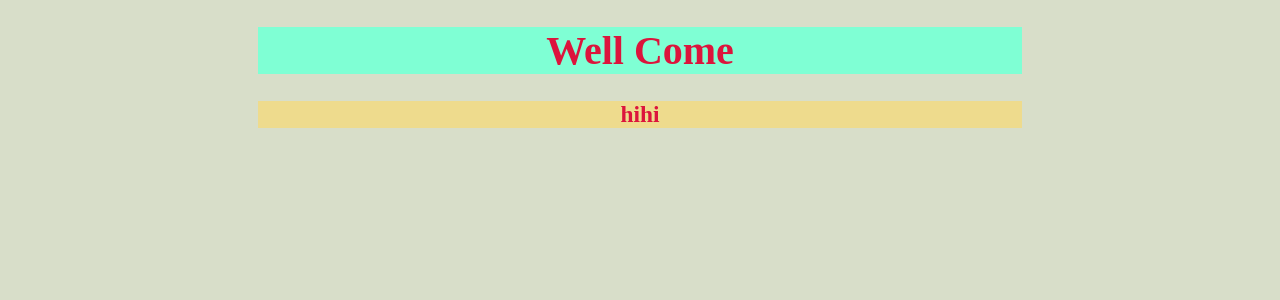
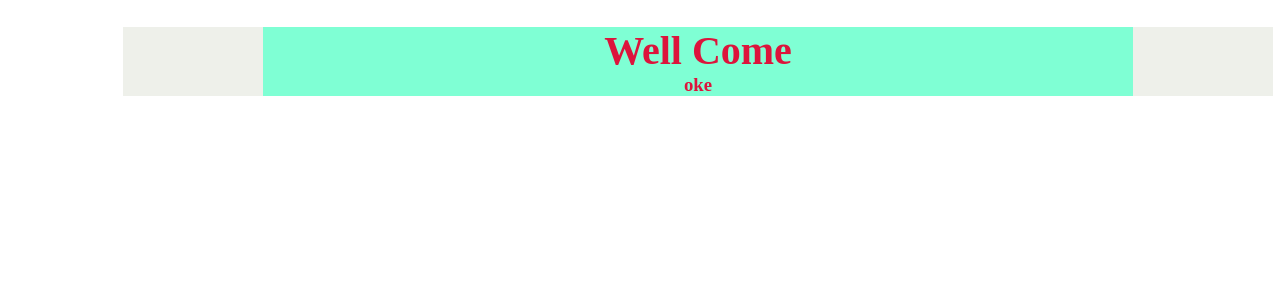
Before and after one commit to BanDuong/Ajax_django, a Django app: page /apps/ajax_app/index/ in a window 1280 px wide. Shown: the top 300 px of the page. Run offline with Django 3.2, Linux system fonts and the light colour scheme.

Commit message:
html/css

```diff
--- a/apps/ajax_app/views.py
+++ b/apps/ajax_app/views.py
@@ -12,7 +12,7 @@ class index(ListView):
     def get(self, request, *args, **kwargs):
         products = Product.objects.all()
         context = {"products": products}
-        return render(request, template_name="home/index.html", context=context)
+        return render(request, template_name="pages/index.html", context=context)
 
     def post(self, request):
         pass
--- a/static/css/style_base.css
+++ b/static/css/style_base.css
@@ -1,13 +1,26 @@
-body{
-    background-color: #d8dec9;
+.div_all{
+    margin-top: 10px;
+    margin-left: 115px;
+    width: 1150px;
+    height: 100%;
+    background-color: #eef0ea;
 }
-.div_header,.div_main{
-    margin: 0 250px;
+#div_header{
+    font-size: 20px;
+}
+.div_header{
+    margin-left: 140px;
+    margin-right: 140px;
+    /* margin-top: -27px; */
     text-align: center;
-    font-size: 20px;
     color: crimson;
     background-color: aquamarine;
 }
-.div_main{
-    background-color: #eedb8d;
+#div_header_2{
+    /* border: 1px solid black; */
+    margin-top: -27px;
 }
+/*
+h3{
+    padding: 2px;
+} */
--- a/templates/home/base.html
+++ /dev/null
@@ -1,17 +0,0 @@
-{% load static %}
-<!DOCTYPE html>
-<html lang="en">
-<head>
-    <meta charset="UTF-8">
-    <title>home</title>
-    <link rel="stylesheet" type="text/css" href="{% static 'css/style_base.css' %}">
-</head>
-<body>
-    <div class="div_header">
-        <h1>Well Come</h1>
-    </div>
-    <div class="div_main" >
-        {% block index %} {% endblock %}
-    </div>
-</body>
-</html>
--- a/templates/home/index.html
+++ /dev/null
@@ -1,5 +0,0 @@
-{% extends 'home/base.html' %}
-
-{% block index %}
-    <h3>hihi</h3>
-{% endblock %}
--- /dev/null
+++ b/templates/pages/base.html
@@ -0,0 +1,21 @@
+{% load static %}
+<!DOCTYPE html>
+<html lang="en">
+<head>
+    <meta charset="UTF-8">
+    <title>home</title>
+    <link rel="stylesheet" type="text/css" href="{% static 'css/style_base.css' %}">
+</head>
+<body>
+    <div class="div_all" id="div_all">
+        <div class="content">
+            <div class="div_header" id="div_header">
+                <h1 id="well_come">Well Come</h1>
+            </div>
+            <div class="div_header" id="div_header_2">
+                {% block index %} {% endblock %}
+            </div>
+        </div>
+    </div>
+</body>
+</html>
--- /dev/null
+++ b/templates/pages/index.html
@@ -0,0 +1,5 @@
+{% extends 'pages/base.html' %}
+
+{% block index %}
+<h3>oke</h3>
+{% endblock %}
```
